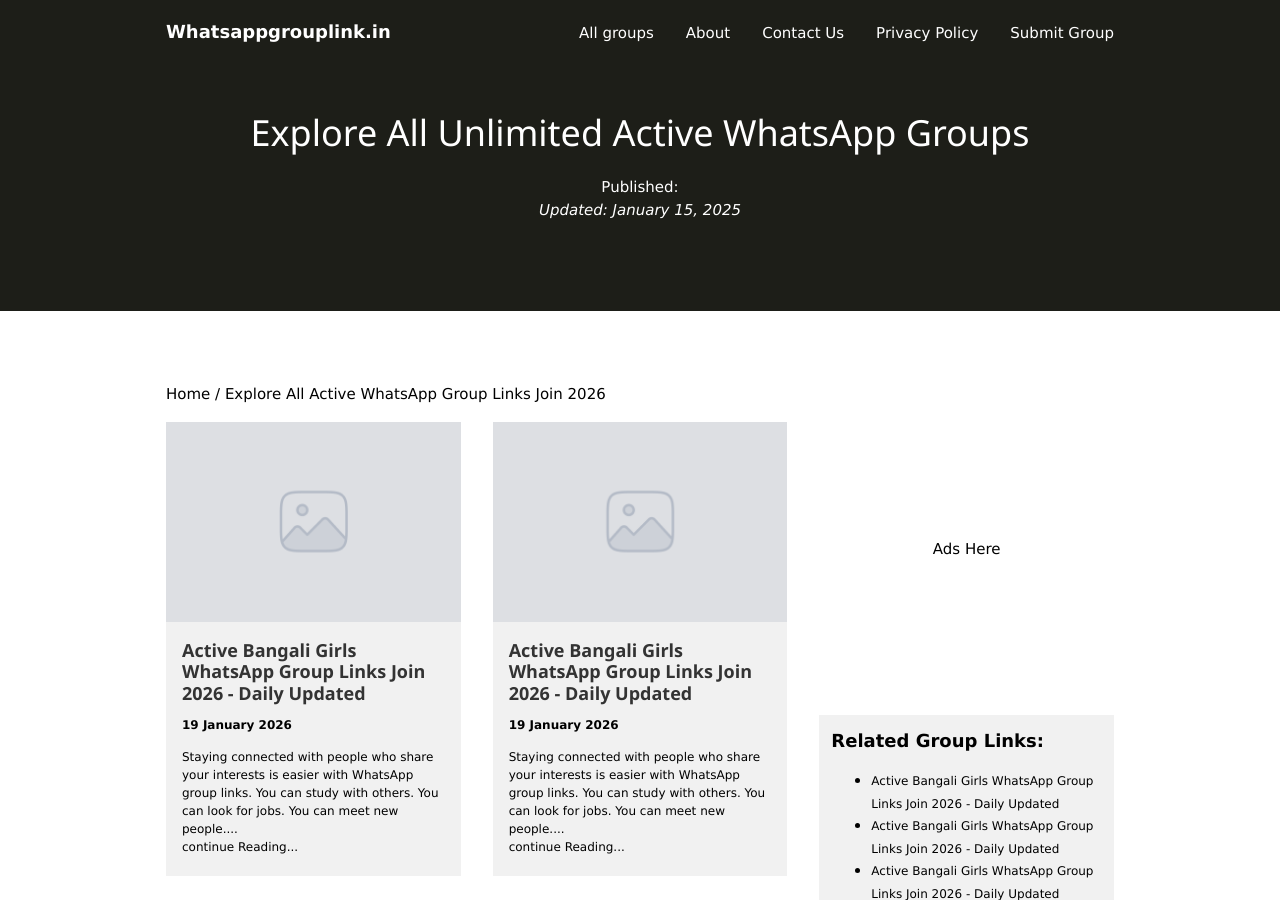
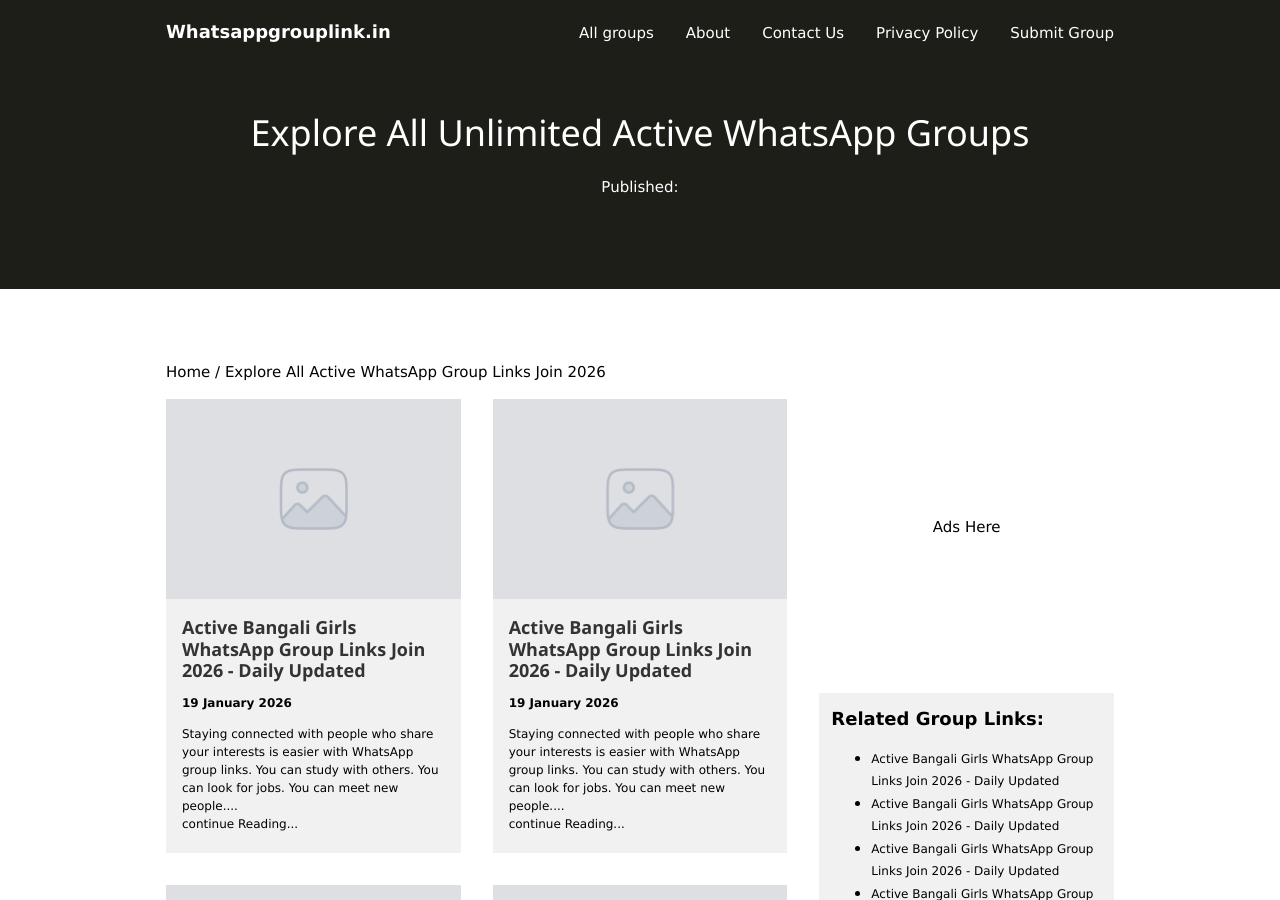
Before and after one commit to VikasLazarus/whatsapp-group-link.github.io, a Jekyll site: the page built from all-groups.html, in a window 1280 px wide and 900 px high. Built offline with Jekyll 4.4.1, drawn with Linux system fonts in a browser that asks for light colours.

Commit message:
push best

```diff
--- a/_layouts/page.html
+++ b/_layouts/page.html
@@ -63,11 +63,6 @@ h6 {
   <h1 class="w3-margin w3-xxlarge w3-text-white">{{ page.h1 }}</h1>
  <span class="post-meta">
   Published: {{ page.date | date: "%B %d, %Y" }}
-
-  {% if page.last_modified_at and page.last_modified_at != page.date %}
-    <br>
-    <em>Updated: {{ page.last_modified_at | date: "%B %d, %Y" }}</em>
-  {% endif %}
  </span>
 </div>
 </header>
```
Also changed, not shown: .github/workflows/build.yml (deleted).
